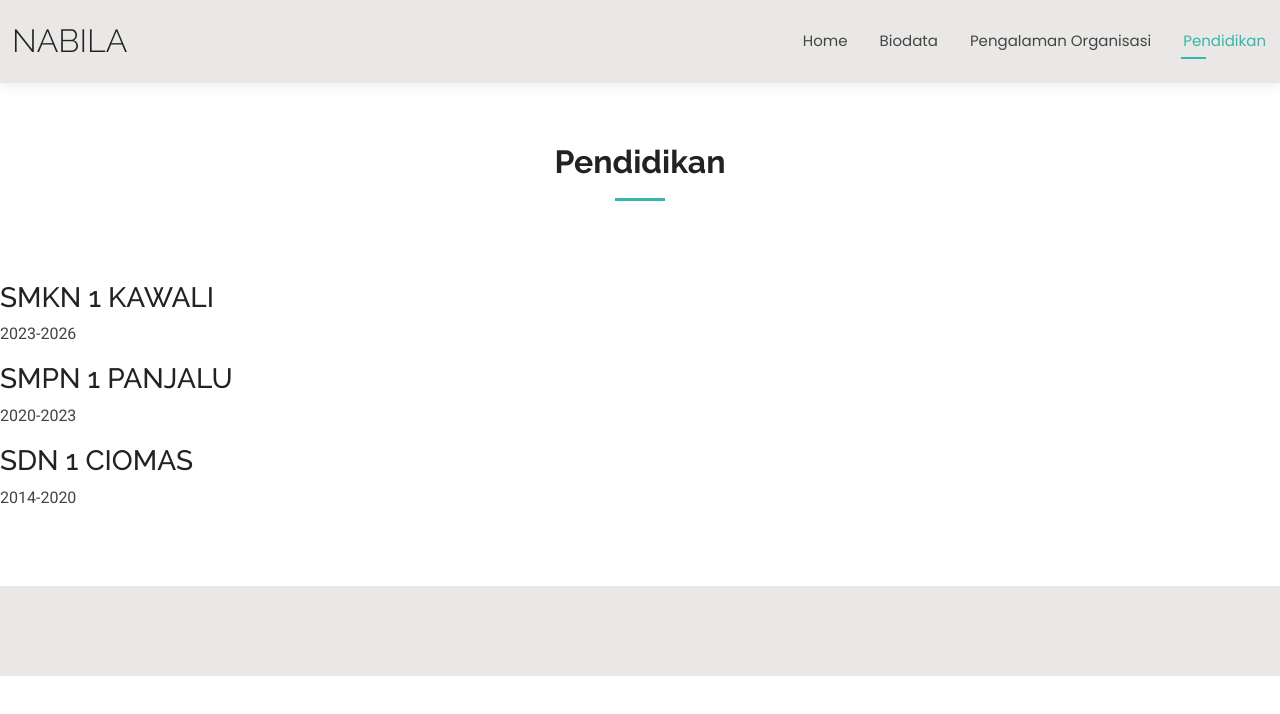
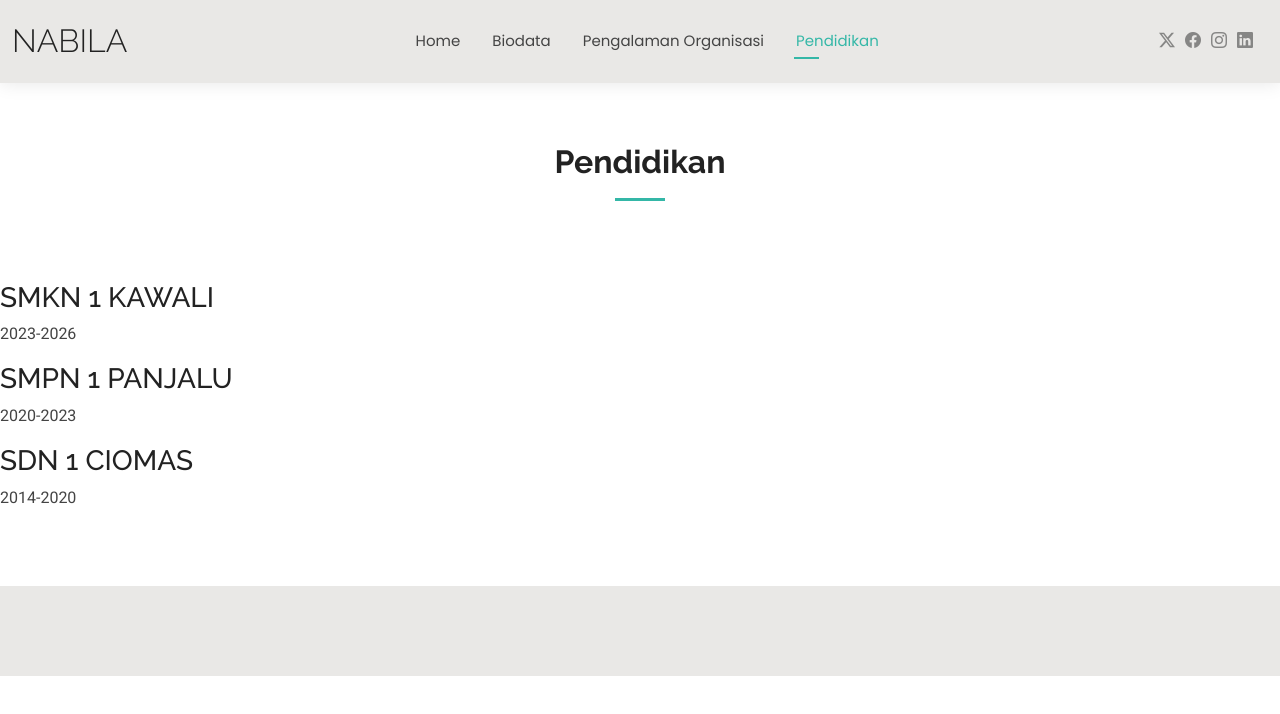
Before and after one commit to nabilanurhikmah/cv-nabila, a plain HTML site: page services.html in a window 1280 px wide. Drawn offline with Linux system fonts and the light colour scheme.

Commit message:
Update services.html

```diff
--- a/services.html
+++ b/services.html
@@ -55,6 +55,13 @@
         </ul>
         <i class="mobile-nav-toggle d-xl-none bi bi-list"></i>
       </nav>
+
+      <div class="header-social-links">
+        <a href="#" class="twitter"><i class="bi bi-twitter-x"></i></a>
+        <a href="#" class="facebook"><i class="bi bi-facebook"></i></a>
+        <a href="#" class="instagram"><i class="bi bi-instagram"></i></a>
+        <a href="#" class="linkedin"><i class="bi bi-linkedin"></i></a>
+      </div>
 
     </div>
   </header>
```
